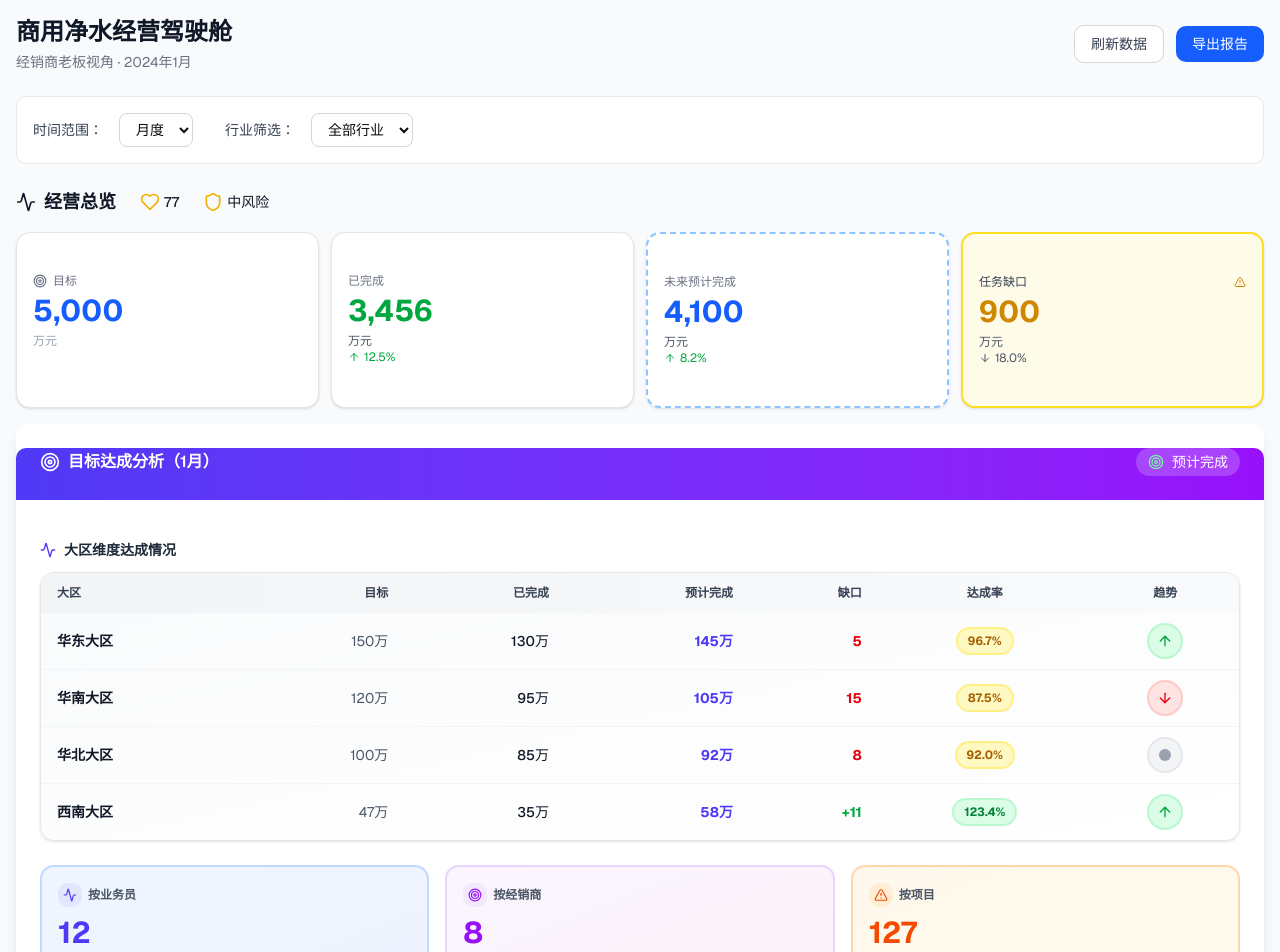
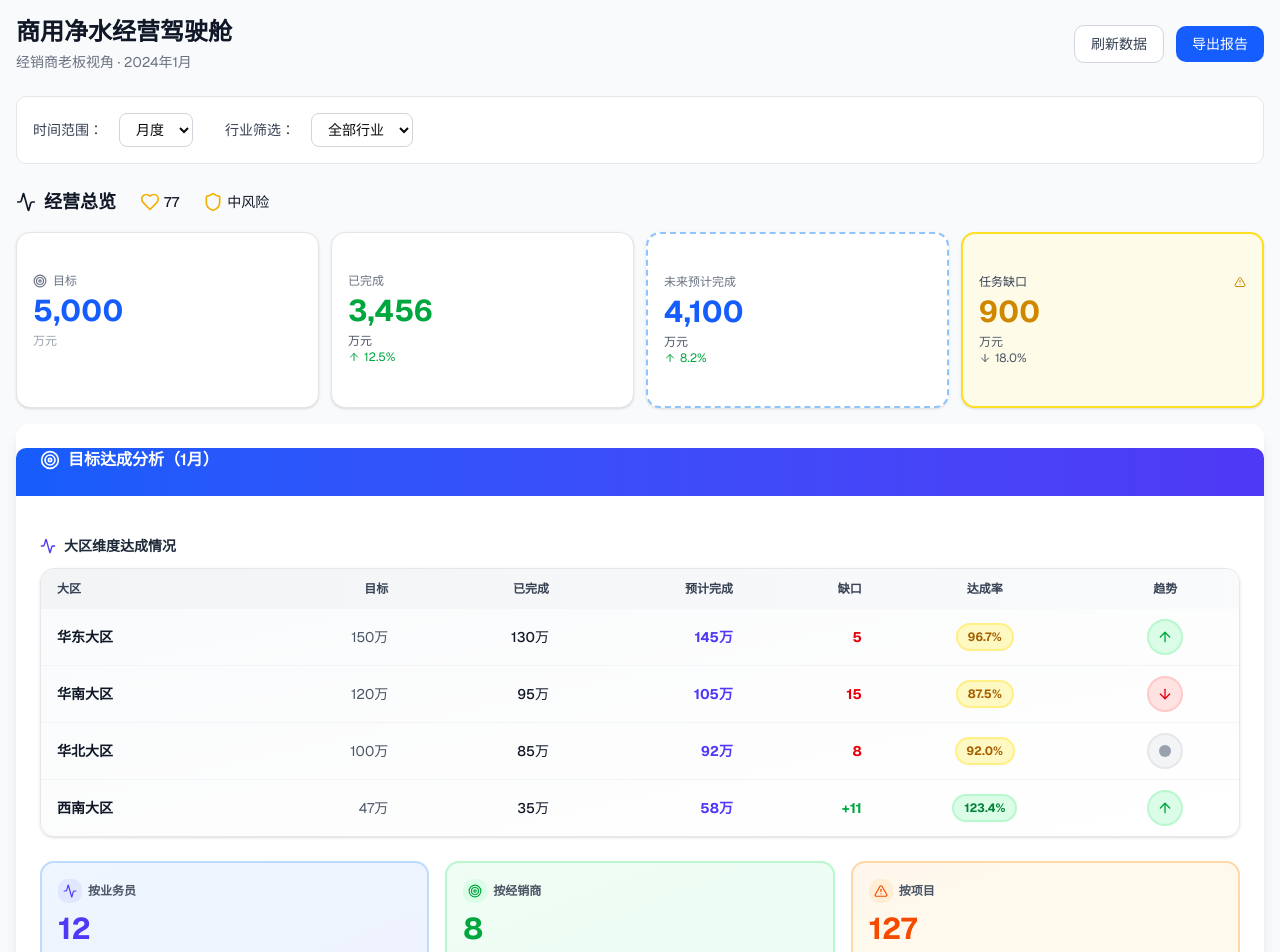
Before and after one commit to navylee1990/coze_jsc, a Next.js app: page / in a window 1280 px wide. Shown: the top 952 px of the page. Built offline with nearby package versions, Linux system fonts and the light colour scheme.

Commit message:
fix: 优化目标达成分析模块视觉样式，删除预计完成图标并调整配色为蓝色系

```diff
--- a/src/app/page.tsx
+++ b/src/app/page.tsx
@@ -222,24 +222,10 @@ export default function WaterPurifierDashboard() {
         {/* 目标达成分析 */}
         <div className="mt-4">
           <Card className="border-0 shadow-lg bg-white">
-            <CardHeader className="pb-4 bg-gradient-to-r from-indigo-600 to-purple-600 rounded-t-lg">
+            <CardHeader className="pb-4 bg-gradient-to-r from-blue-600 to-indigo-600 rounded-t-lg">
               <CardTitle className="text-base flex items-center gap-2 text-white">
                 <Target className="w-5 h-5" />
                 目标达成分析（{timeRange === 'month' ? '1月' : timeRange === 'quarter' ? 'Q1' : '2024年'}）
-                {/* 任务完成状态图标 */}
-                <div className="ml-auto flex items-center gap-2 bg-white/20 px-3 py-1 rounded-full backdrop-blur-sm">
-                  {timeRangeData[timeRange as keyof typeof timeRangeData].canComplete ? (
-                    <>
-                      <Target className="w-4 h-4 text-green-300" />
-                      <span className="text-sm font-medium text-white">预计完成</span>
-                    </>
-                  ) : (
-                    <>
-                      <AlertTriangle className="w-4 h-4 text-orange-300" />
-                      <span className="text-sm font-medium text-white">预计未完成</span>
-                    </>
-                  )}
-                </div>
               </CardTitle>
             </CardHeader>
             <CardContent className="pt-4">
@@ -357,16 +343,16 @@ export default function WaterPurifierDashboard() {
                     </div>
                   </div>
                 </button>
-                <button className="group p-4 bg-gradient-to-br from-purple-50 to-pink-50 rounded-xl border-2 border-purple-200 hover:border-purple-400 hover:shadow-lg transition-all text-left relative overflow-hidden">
-                  <div className="absolute inset-0 bg-gradient-to-br from-purple-500/10 to-pink-500/10 opacity-0 group-hover:opacity-100 transition-opacity" />
+                <button className="group p-4 bg-gradient-to-br from-green-50 to-emerald-50 rounded-xl border-2 border-green-200 hover:border-green-400 hover:shadow-lg transition-all text-left relative overflow-hidden">
+                  <div className="absolute inset-0 bg-gradient-to-br from-green-500/10 to-emerald-500/10 opacity-0 group-hover:opacity-100 transition-opacity" />
                   <div className="relative">
                     <div className="flex items-center gap-1.5 text-xs text-gray-600 mb-2">
-                      <div className="w-6 h-6 bg-purple-100 rounded-lg flex items-center justify-center">
-                        <Target className="w-3.5 h-3.5 text-purple-600" />
+                      <div className="w-6 h-6 bg-green-100 rounded-lg flex items-center justify-center">
+                        <Target className="w-3.5 h-3.5 text-green-600" />
                       </div>
                       <span className="font-semibold">按经销商</span>
                     </div>
-                    <div className="text-3xl font-bold text-purple-600 mb-1">8</div>
+                    <div className="text-3xl font-bold text-green-600 mb-1">8</div>
                     <div className="text-xs text-gray-500 mb-2">经销商</div>
                     <div className="inline-flex items-center gap-1 text-xs bg-red-100 text-red-700 px-2 py-0.5 rounded-full font-medium">
                       <AlertTriangle className="w-3 h-3" />
```
